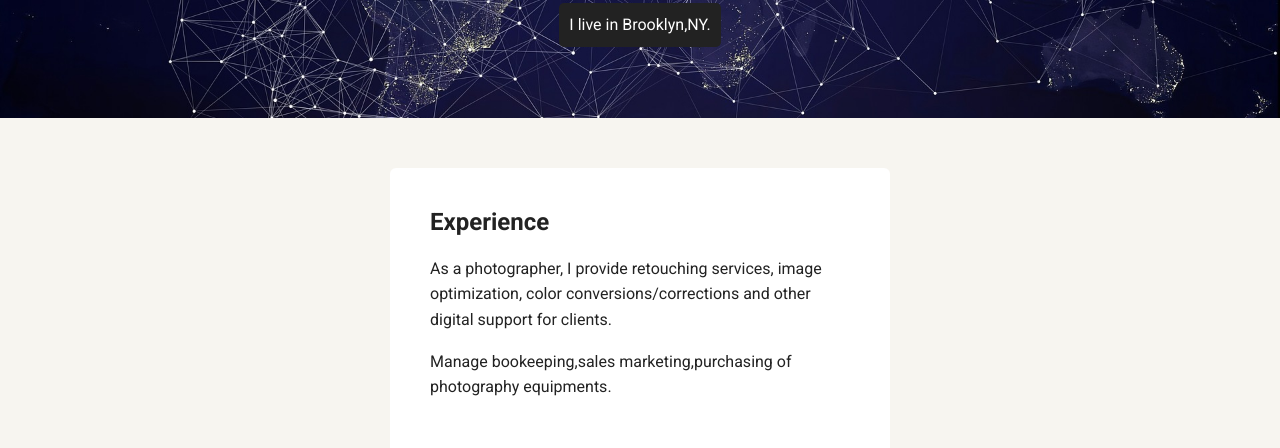
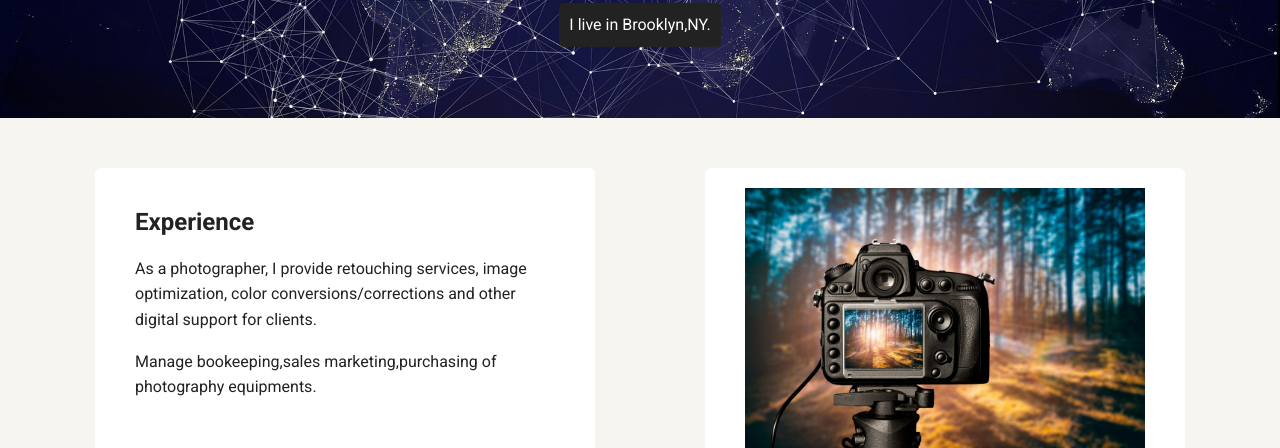
Before and after one commit to sondy94/techdegree-project-1, a plain HTML site: page experience.html in a window 1280 px wide. Shown: the part 352-800 px from the top of the page. Drawn offline with Linux system fonts and the light colour scheme; a web font is replaced by a local one.

Commit message:
techdegree project updated
A new image was added to the "experience.html" page.

```diff
--- a/experience.html
+++ b/experience.html
@@ -30,6 +30,10 @@
         <p>Manage bookeeping,sales marketing,purchasing of photography equipments.</p>
 
       </div>
+      <div class="card">
+          <img src="images/camera.jpg" alt="Camera on a stand" class="camera-img">
+
+      </div>
 
 
     </main>
--- a/styles.css
+++ b/styles.css
@@ -79,6 +79,10 @@ header .profile-image {
 }
 header .profile-image:hover {
   transform: scale(1.2) rotate(5deg);
+}
+
+.camera-img{
+  width:400px;
 }
 
 .tag {
```
Also changed, not shown: images/camera.jpg (added), 3 other files.
